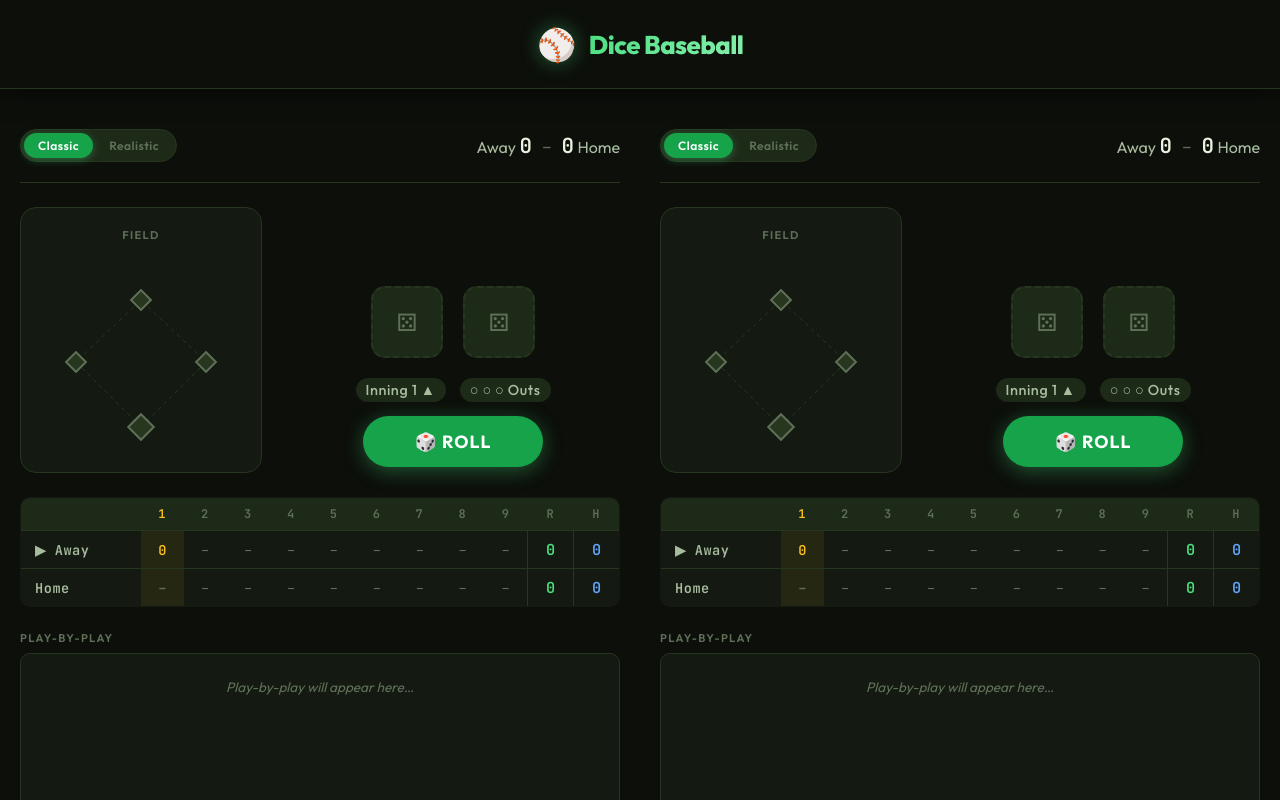
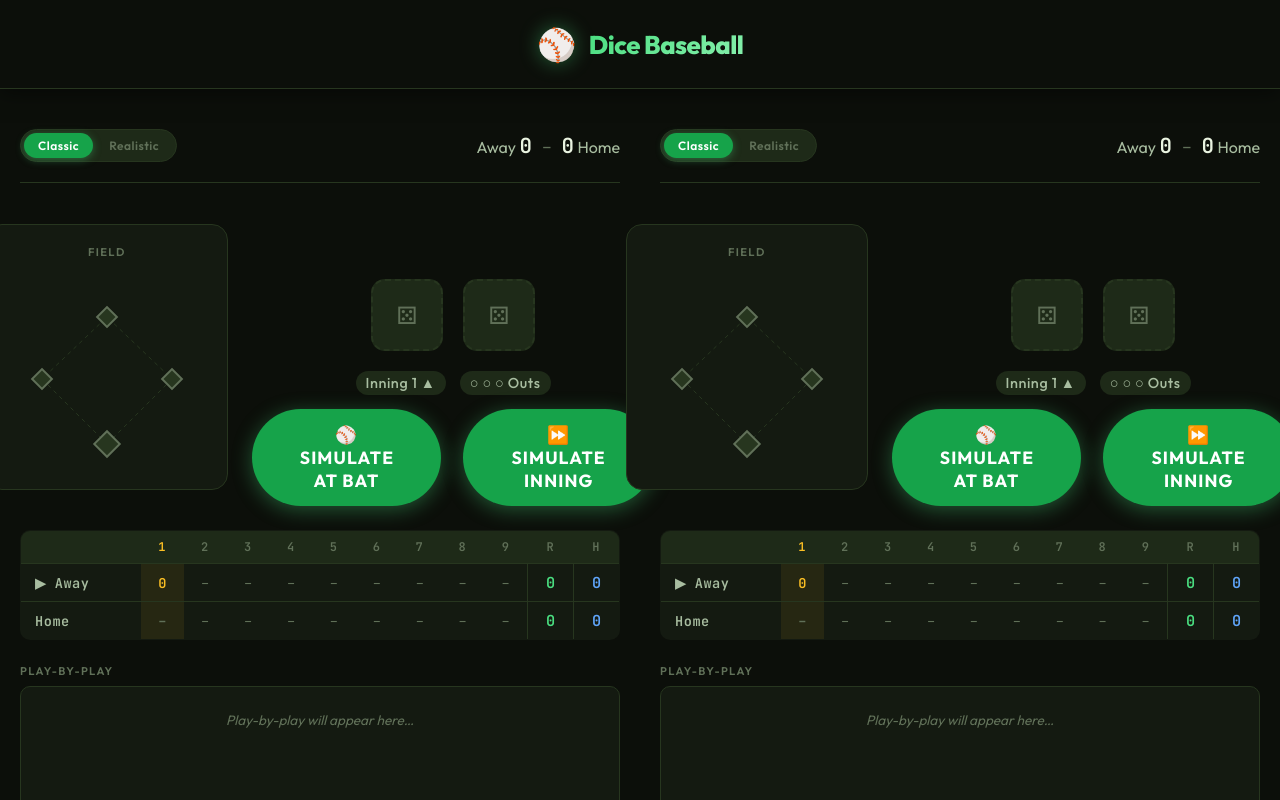
Before and after one commit to tmacdonald/baseball-simulator, a React (Vite) app: page / in a window 1280 px wide. Shown: the top 800 px of the page. Built offline with nearby package versions, Linux system fonts and the light colour scheme.

Commit message:
Added "Simulate inning" button

```diff
--- a/src/App.tsx
+++ b/src/App.tsx
@@ -31,6 +31,24 @@ export function GameInstance() {
 
     dispatch({ type: 'PLAY', outcome })
   }, [state.bases, state.outs, state.gameOver, diceScheme, isRolling])
+
+  const handleSimulateInning = useCallback(() => {
+    if (state.gameOver || isRolling) return
+
+    let s = state
+    const startInning = s.inning
+    const startHalf = s.halfInning
+
+    while (!s.gameOver && s.inning === startInning && s.halfInning === startHalf) {
+      const roll = rollDice()
+      const hasRunner = s.bases[0] !== null || s.bases[1] !== null || s.bases[2] !== null
+      const outcome = resolveOutcome(roll, diceScheme, hasRunner, s.outs)
+      s = gameReducer(s, { type: 'PLAY', outcome })
+    }
+
+    setCurrentRoll(null)
+    dispatch({ type: 'REPLACE_STATE', state: s })
+  }, [state, diceScheme, isRolling])
 
   const handleNewGame = useCallback(() => {
     setCurrentRoll(null)
@@ -101,6 +119,7 @@ export function GameInstance() {
             isRolling={isRolling}
             gameOver={state.gameOver}
             onRoll={handleRoll}
+            onSimulateInning={handleSimulateInning}
             onNewGame={handleNewGame}
           />
         </section>
--- a/src/components/GameControls.tsx
+++ b/src/components/GameControls.tsx
@@ -7,12 +7,13 @@ interface Props {
   isRolling: boolean
   gameOver: boolean
   onRoll: () => void
+  onSimulateInning: () => void
   onNewGame: () => void
 }
 
 const OUT_DOTS = ['○', '○', '○']
 
-export default function GameControls({ inning, halfInning, outs, isRolling, gameOver, onRoll, onNewGame }: Props) {
+export default function GameControls({ inning, halfInning, outs, isRolling, gameOver, onRoll, onSimulateInning, onNewGame }: Props) {
   const half = halfInning === 'top' ? '▲' : '▼'
   const outDisplay = OUT_DOTS.map((d, i) => (i < outs ? '●' : d)).join(' ')
 
@@ -24,15 +25,27 @@ export default function GameControls({ inning, halfInning, outs, isRolling, game
       </div>
       <div className={styles.buttons}>
         {!gameOver && (
+          <>
             <button
               id="roll-btn"
               className={styles.rollBtn}
               onClick={onRoll}
               disabled={isRolling}
-            aria-label="Roll the dice"
+              aria-label="Simulate at bat"
             >
-            {isRolling ? 'Rolling…' : '🎲 Roll'}
+              {isRolling ? 'Simulating…' : '⚾ Simulate at bat'}
             </button>
+            <button
+              id="simulate-inning-btn"
+              className={styles.rollBtn}
+              onClick={onSimulateInning}
+              disabled={isRolling}
+              aria-label="Simulate inning"
+              style={{ marginLeft: '8px' }}
+            >
+              ⏩ Simulate inning
+            </button>
+          </>
         )}
         {gameOver && (
           <button
--- a/src/gameReducer.ts
+++ b/src/gameReducer.ts
@@ -281,6 +281,9 @@ export function gameReducer(state: GameState, action: GameAction): GameState {
     case 'NEW_GAME':
       return createInitialState()
 
+    case 'REPLACE_STATE':
+      return action.state
+
     case 'PLAY': {
       if (state.gameOver) return state
 
--- a/src/types.ts
+++ b/src/types.ts
@@ -45,3 +45,4 @@ export interface GameState {
 export type GameAction =
   | { type: 'PLAY'; outcome: Outcome }
   | { type: 'NEW_GAME' }
+  | { type: 'REPLACE_STATE'; state: GameState }
```
Lines whose indentation alone changed are shown as unchanged.
